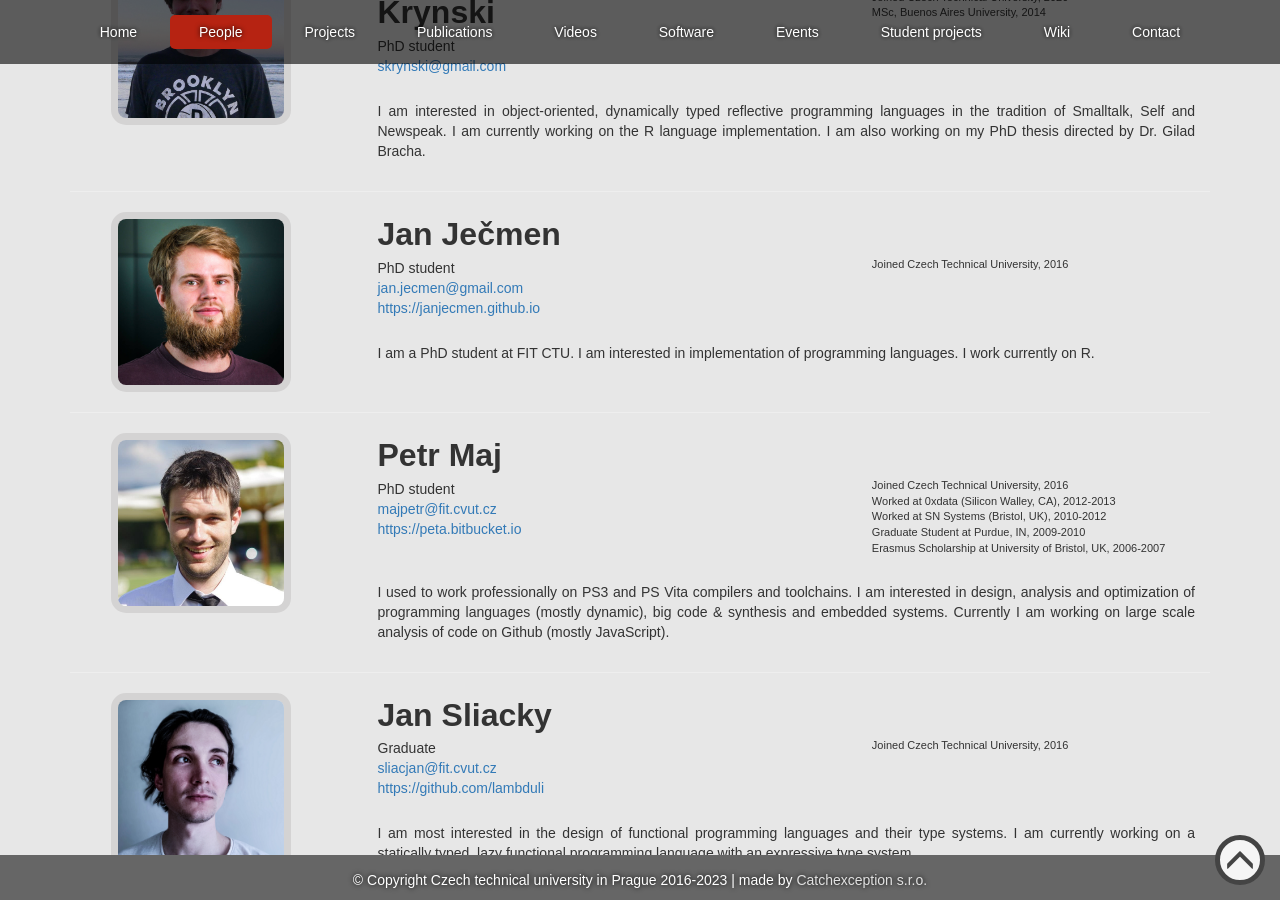
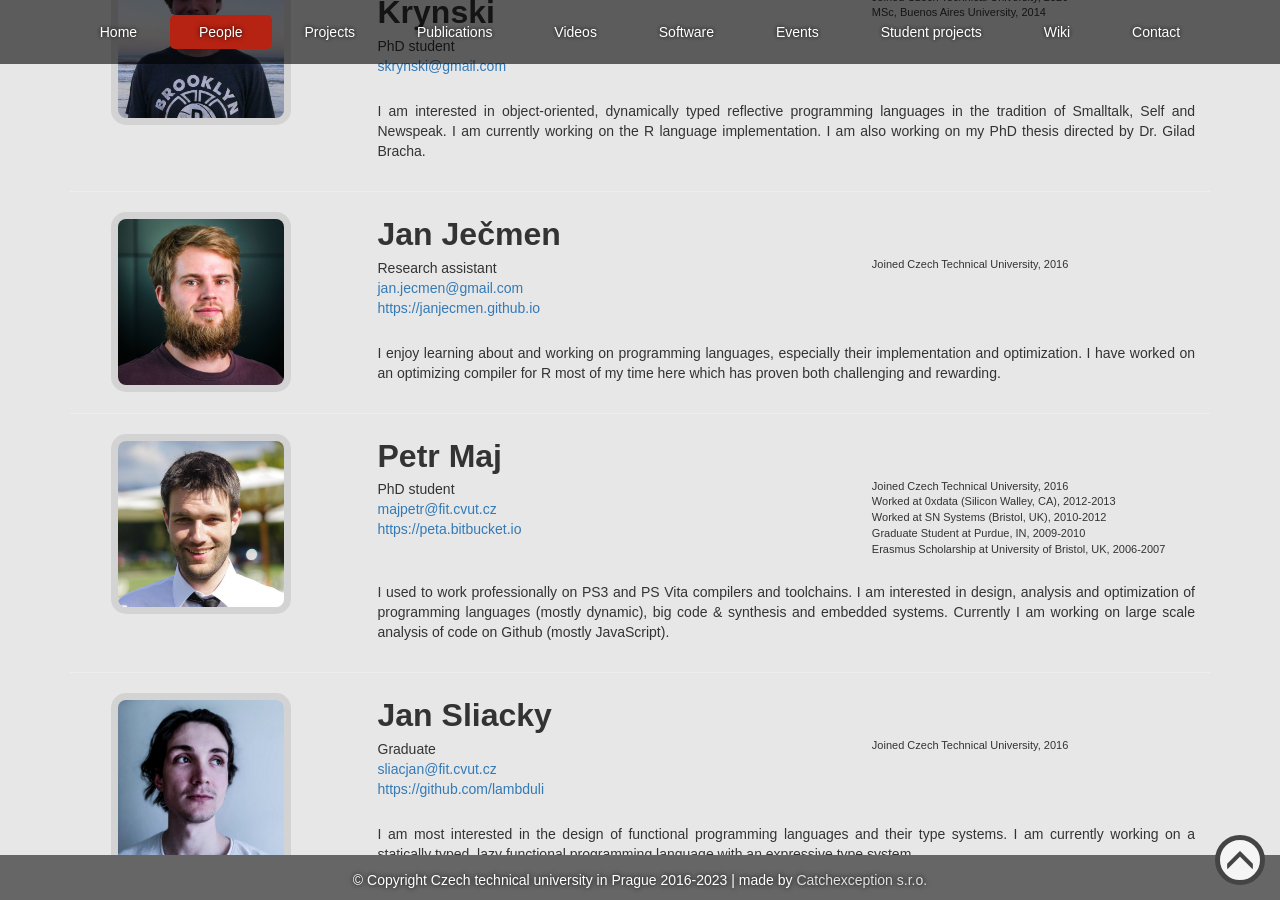
Before and after one commit to PRL-PRG/prl-prg.github.io, a Jekyll site: the page built from people.md, in a window 1280 px wide and 900 px high, scrolled down 1351 px. Built offline with Jekyll 4.4.1, drawn with Linux system fonts in a browser that asks for light colours.

Commit message:
Update people.md

```diff
--- a/people.md
+++ b/people.md
@@ -134,12 +134,12 @@ people:
   - type: researcher
     name: Jan Ječmen
     photo: jan_jecmen.jpg
-    title: PhD student
+    title: Research assistant
     email: jan.jecmen@gmail.com
     web: https://janjecmen.github.io
     bio:
       - Joined Czech Technical University, 2016
-    note: "I am a PhD student at FIT CTU. I am interested in implementation of programming languages. I work currently on R."
+    note: "I enjoy learning about and working on programming languages, especially their implementation and optimization. I have worked on an optimizing compiler for R most of my time here which has proven both challenging and rewarding."
 
   - type: researcher
     name: Petr Maj
```
